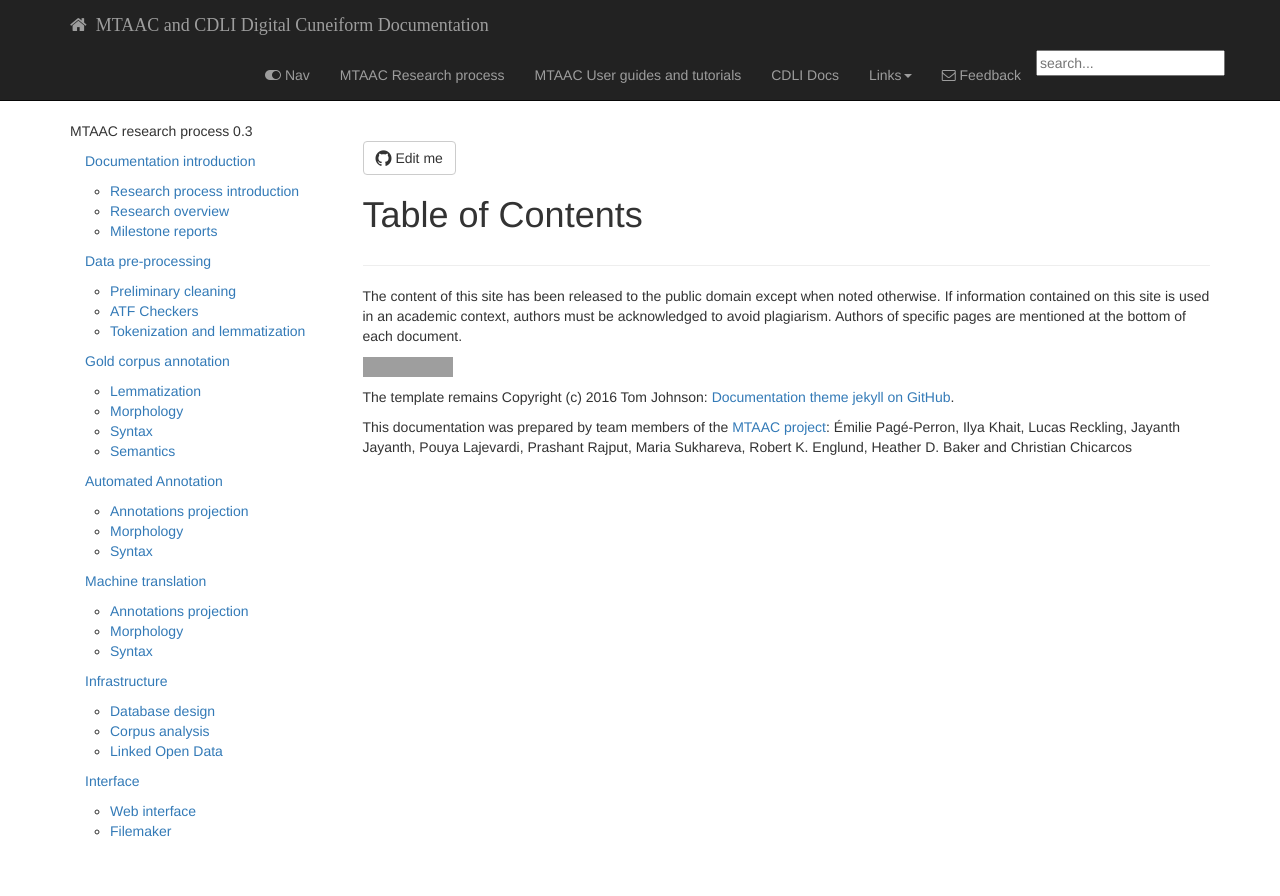
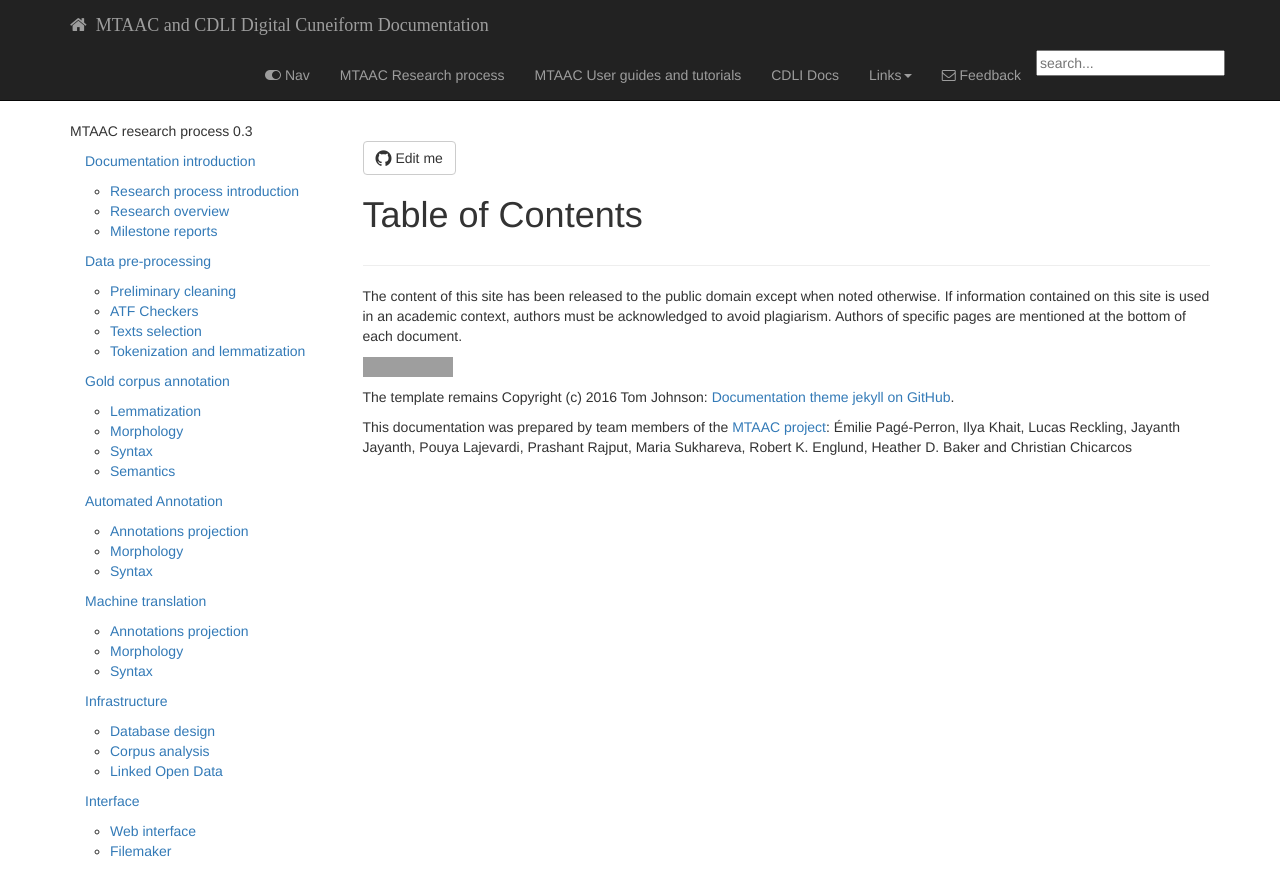
Before and after one commit to cdli-gh/cdli-gh.github.io, a Jekyll site: the page built from pdfconfigs/tocpage.html, in a window 1280 px wide. Shown: the top 896 px of the page. Built offline with Jekyll 4.4.1, drawn with Linux system fonts in a browser that asks for light colours; nearby versions of some CDN libraries; library files that are not in the unit come from our copies; comment, search, counter and statistics services are not loaded; grey boxes are pictures that could not be loaded.

Commit message:
Update research.yml

```diff
--- a/_data/sidebars/research.yml
+++ b/_data/sidebars/research.yml
@@ -41,6 +41,9 @@ entries:
       output: web, pdf
     - title: ATF Checkers
       url: /research_atf_check.html
+      output: web, pdf
+    - title: Texts selection
+      url: /research_select.html
       output: web, pdf
     - title: Tokenization and lemmatization
       url: /research_lem.html
```
